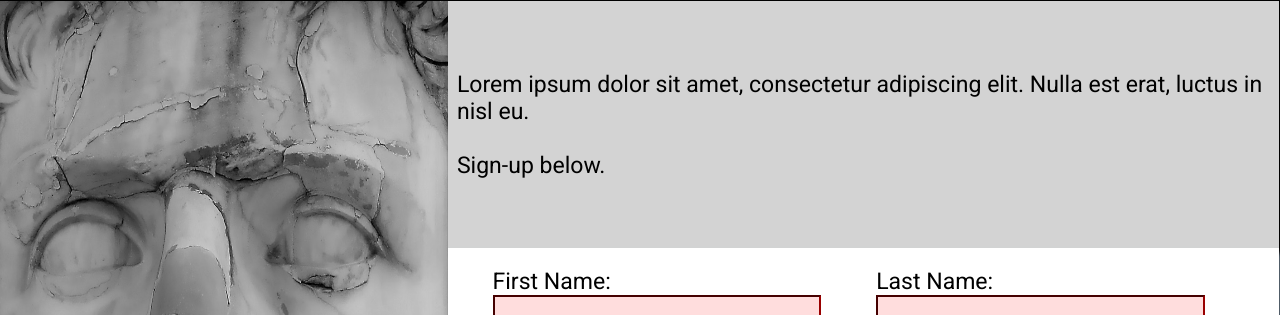
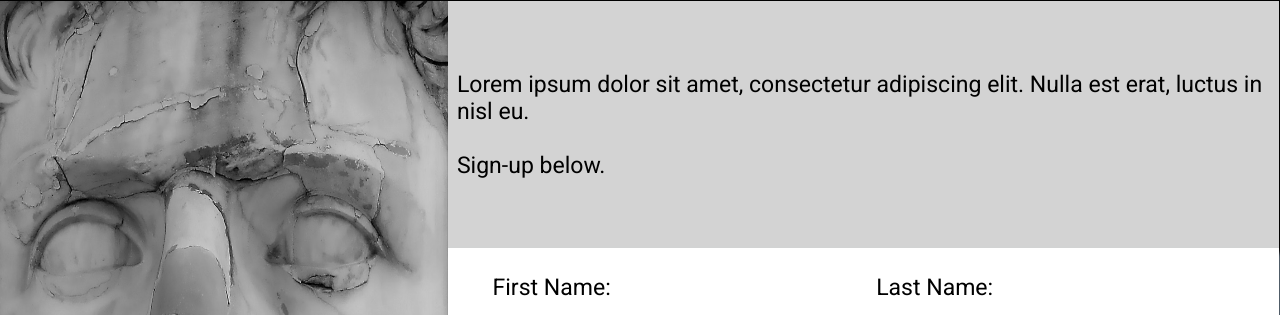
Before and after one commit to Skrye/ODIN-Repos, a plain HTML site: page Signup-forms/index.html in a window 1280 px wide. Shown: the top 315 px of the page. Drawn offline with Linux system fonts and the light colour scheme.

Commit message:
fixing error and invalid input conflict

```diff
--- a/Signup-forms/stylesheet.css
+++ b/Signup-forms/stylesheet.css
@@ -153,7 +153,7 @@ input {
 }
 input:invalid {
 	border-color: #900;
-	background-color: #fdd;
+	border: 3px;
 }
 input:focus:invalid {
 	outline: none;
```
